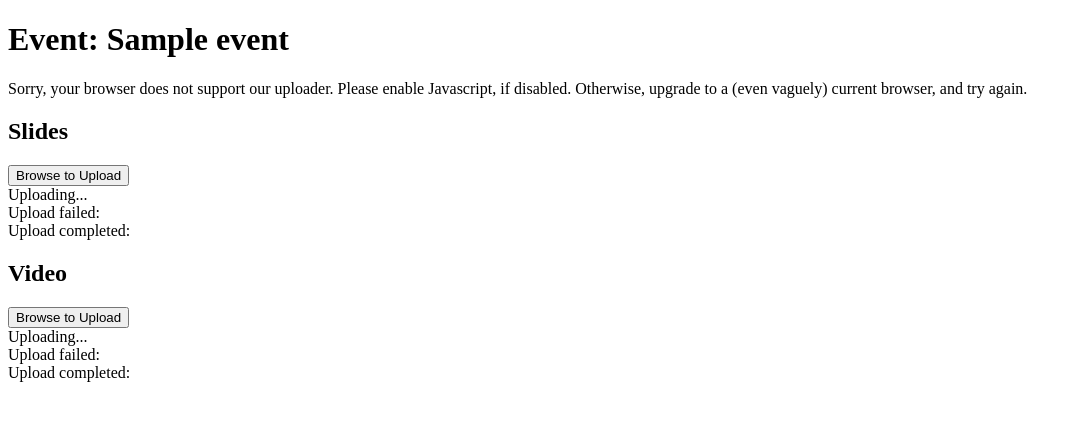
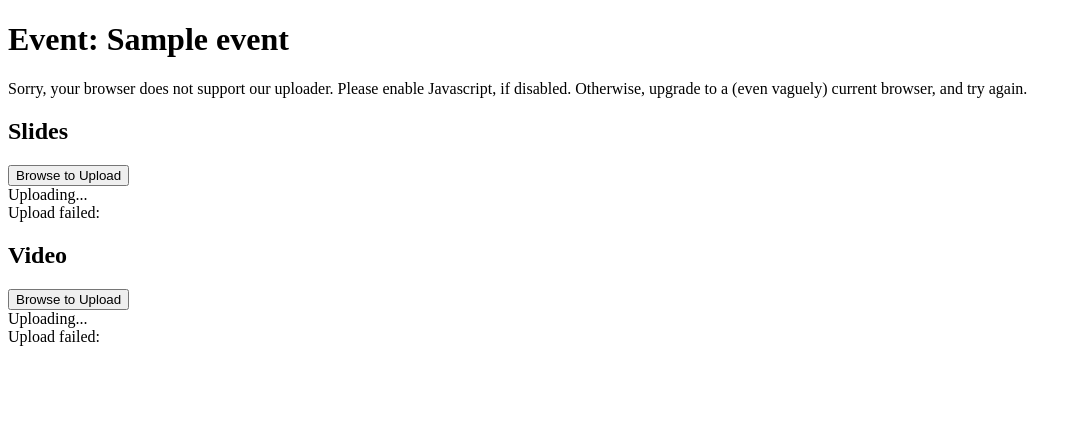
Before and after one commit to stefanor/speaker-materials, a Django app: a page that uses materials/templates/materials/event_detail.html in a window 1280 px wide. Shown: the top 421 px of the page, without its empty margins (0-1082 px from the left). Run offline with Django 3.2, Linux system fonts and the light colour scheme; tables that the repository leaves empty hold one stand-in row (values such as "Sample post"); some libraries are stand-ins or nearby versions.

Commit message:
Reload on success

```diff
--- a/materials/templates/materials/event_detail.html
+++ b/materials/templates/materials/event_detail.html
@@ -37,9 +37,6 @@
             </div>
             <div class="upload-error alert alert-warning d-none">
               Upload failed: <span class="message"></span>
-            </div>
-            <div class="upload-success alert alert-success d-none">
-              Upload completed: <span class="message"></span>
             </div>
           </div>
         </div>
@@ -102,8 +99,6 @@
         const progressDiv = element.querySelector('div.progress-bar');
         const errorDiv = element.querySelector('div.upload-error');
         const errorMsgSpan = errorDiv.querySelector('span');
-        const successDiv = element.querySelector('div.upload-success');
-        const successMsgSpan = successDiv.querySelector('span');
 
         function progress (percentage) {
             progressDiv.setAttribute('aria-valuenow', percentage);
@@ -117,7 +112,6 @@
           // TODO: Hash file with WebCrypto
           r.upload();
           browseBtn.classList.add('disabled');
-          successDiv.classList.add('d-none');
           uploadingDiv.classList.remove('d-none');
           progress(0);
         });
@@ -132,9 +126,8 @@
           })
           .then(response => response.json())
           .then(result => {
-            if (result['state'] == 'COMPLETED') {
-              successDiv.classList.remove('d-none');
-              successMsgSpan.innerHTML = result['sha256'];
+            if (result['state'] == 'CREATED') {
+              location.reload();
             }
           });
         });
```
